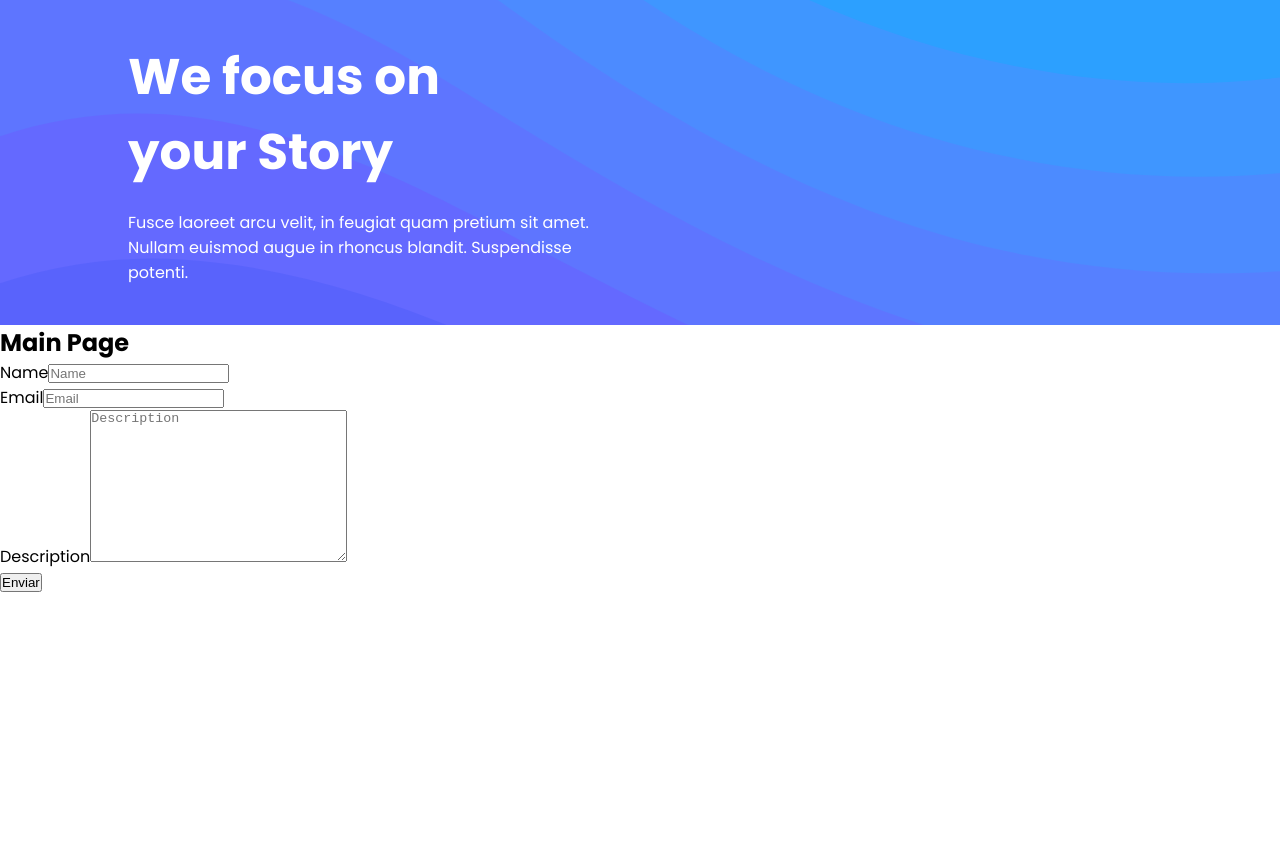
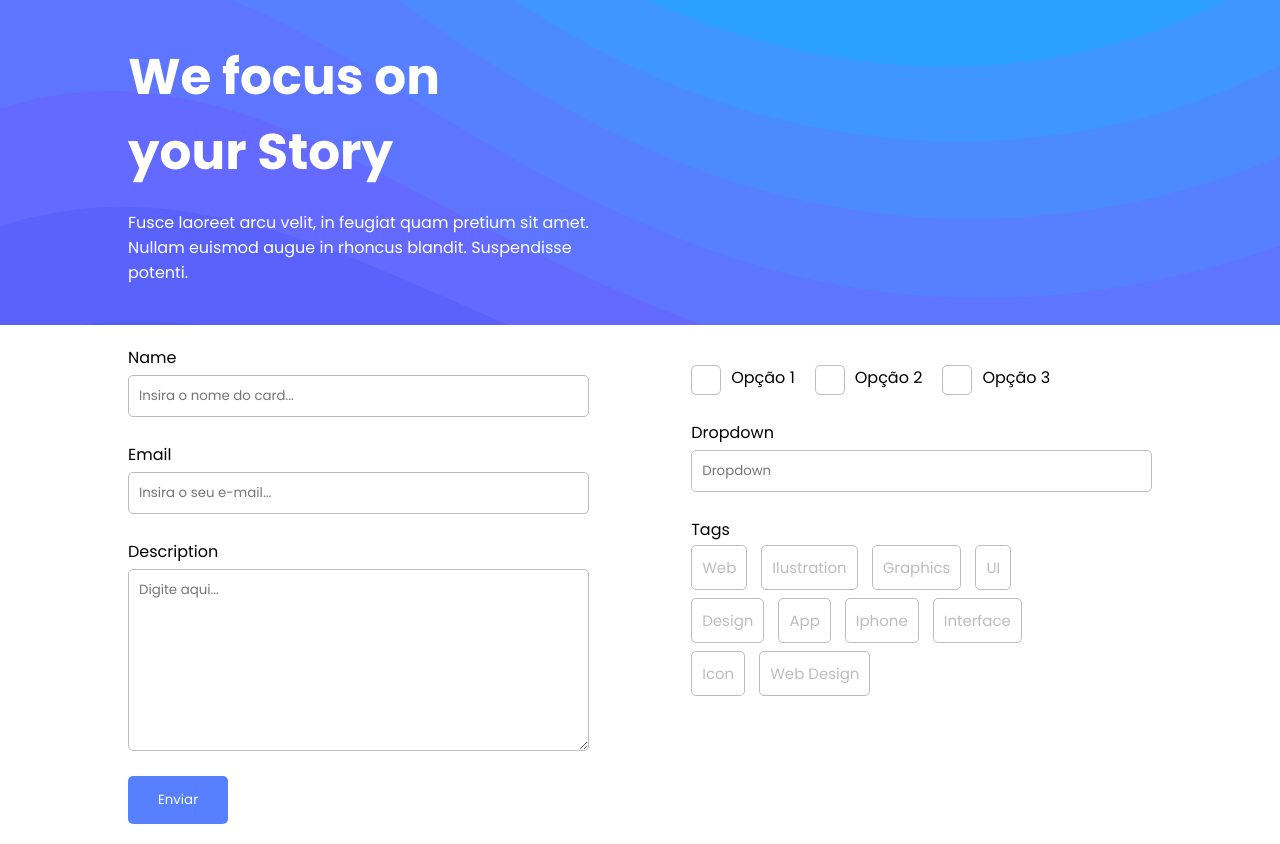
Before and after one commit to tiagolpires/trello-react-node, a React (Create React App) app in the folder client/: page / in a window 1280 px wide. Before the commit the page ends 800 px from the top, so only its background shows below. Built offline with nearby package versions, Linux system fonts and the light colour scheme.

Commit message:
Added Form Style

```diff
--- a/client/src/components/Form/index.js
+++ b/client/src/components/Form/index.js
@@ -47,23 +47,71 @@ const Index = () => {
     }
 
     return (
-        <form onSubmit={onFormSubmit}>
+        <form className="main-form" onSubmit={onFormSubmit}>
             <h2>{sucessfulMessage}</h2>
             <h2>{errorMessage}</h2>
-            <div>
-                <label htmlFor="name">Name</label>
-                <input type="text" name="name" placeholder="Name" value={cardName} onChange={ (e) => setCardName(e.target.value)}/>
-                <p>{cardNameError}</p>
-            </div>
-            <div>
-                <label htmlFor="email">Email</label>
-                <input type="text" name="email" placeholder="Email" value={email} onChange={ (e) => setEmail(e.target.value)}/>
-                <p>{emailError}</p>
-            </div>
-            <div>
-                <label htmlFor="description">Description</label>
-                <textarea name="description" cols="30" rows="10" placeholder="Description" value={desc} onChange={ (e) => setDesc(e.target.value)}></textarea>
-                <p>{descError}</p>
+            <div className="form-content">
+                <div className="left-form">
+                    <div className="input-container">
+                        <label htmlFor="name">Name</label>
+                        <input type="text" name="name" placeholder="Insira o nome do card..." value={cardName} onChange={ (e) => setCardName(e.target.value)}/>
+                        <span className="input-error-message">{cardNameError}</span>
+                    </div>
+                    <div className="input-container">
+                        <label htmlFor="email">Email</label>
+                        <input type="text" name="email" placeholder="Insira o seu e-mail..." value={email} onChange={ (e) => setEmail(e.target.value)}/>
+                        <span className="input-error-message">{emailError}</span>
+                    </div>
+                    <div className="input-container">
+                        <label htmlFor="description">Description</label>
+                        <textarea name="description" cols="30" rows="8" placeholder="Digite aqui..." value={desc} onChange={ (e) => setDesc(e.target.value)}></textarea>
+                        <span className="input-error-message">{descError}</span>
+                    </div>
+                </div>
+                <div className="right-form">
+                    <div className="checkboxs-content">
+                        <div className="checkboxs-container">
+                            <div className="checkbox-container">
+                                <div className="checkbox"></div>
+                                <label htmlFor="option-1">Opção 1</label>
+                            </div>
+                            <div className="checkbox-container">
+                                <div className="checkbox"></div>
+                                <label htmlFor="option-2">Opção 2</label>
+                            </div>
+                            <div className="checkbox-container">
+                                <div className="checkbox"></div>
+                                <label htmlFor="option-3">Opção 3</label>
+                            </div>
+                        </div>
+                        <span className="input-error-message">{emailError}</span>
+                    </div>
+                    <div className="input-container">
+                        <label htmlFor="dropdown">Dropdown</label>
+                        <input type="text" name="dropdown" placeholder="Dropdown"/>
+                        <span className="input-error-message">{emailError}</span>
+                    </div>
+                    <div className="tags-container">
+                        <label className="testtt" htmlFor="tags">Tags</label>
+                        <div className="tag-row">
+                            <div className="tag">Web</div>
+                            <div className="tag">Ilustration</div>
+                            <div className="tag">Graphics</div>
+                            <div className="tag">UI</div>
+                        </div>
+                        <div className="tag-row">
+                            <div className="tag">Design</div>
+                            <div className="tag">App</div>
+                            <div className="tag">Iphone</div>
+                            <div className="tag">Interface</div>
+                        </div>
+                        <div className="tag-row">
+                            <div className="tag">Icon</div>
+                            <div className="tag">Web Design</div>
+                        </div>
+                        <span className="input-error-message">{emailError}</span>
+                    </div>
+                </div>
             </div>
             <button type="submit">Enviar</button>
         </form>
--- a/client/src/components/Form/style.css
+++ b/client/src/components/Form/style.css
@@ -0,0 +1,134 @@
+.form-content {
+    display: flex;
+    justify-content: space-between;
+}
+
+.left-form,
+.right-form {
+    width: 45%;
+}
+
+.right-form {
+    padding-top: 20px;
+}
+
+.input-container {
+    display: flex;
+    flex-direction: column;
+    margin-bottom: 20px;
+}
+
+.input-container label {
+    margin-bottom: 5px;
+}
+
+.input-container input,
+.input-container textarea {
+    padding: 10px;
+    border: 1px solid #BDBDBD;
+    border-radius: 5px;
+    font-family: 'Poppins', sans-serif;
+    outline-color: #5680FF;
+}
+
+.input-error-message {
+    color: red;
+    margin-top: 5px;
+}
+
+.checkboxs-content {
+    display: flex;
+    flex-direction: column;
+    margin-bottom: 20px;
+}
+
+.checkboxs-container {
+    display: flex;
+}
+
+.checkbox-container{
+    display: flex;
+    margin-right: 20px;
+}
+
+.checkbox {
+    width: 30px;
+    height: 30px;
+    border-radius: 5px;
+    border: 1px solid #BDBDBD;
+    cursor: pointer;
+    margin-right: 10px;
+}
+
+.tags-container {
+    display: flex;
+    flex-direction: column;
+}
+
+.tag-row {
+    display: flex;
+}
+
+.tag {
+    padding: 10px;
+    border: 1px solid #BDBDBD;
+    border-radius: 5px;
+    cursor: pointer;
+    margin: 3px 14px 5px 0;
+    color: #BDBDBD;
+    font-size: 15px;
+}
+
+.main-form button {
+    cursor: pointer;
+    border: none;
+    background-color: #5680FF;
+    color: #fff;
+    border-radius: 5px;
+    padding: 14px 30px;
+    font-family: 'Poppins', sans-serif;
+    outline: none;
+}
+
+@media(max-width: 767px) {
+    .form-content {
+        flex-direction: column;
+    }
+
+    .left-form,
+    .right-form {
+        width: 100%
+    }
+
+    .right-form {
+        padding: 0;
+    }
+
+    .tags-container {
+        margin-bottom: 20px;
+    }
+}
+
+@media(max-width: 400px) {
+    .checkboxs-content {
+        margin-bottom: 15px;
+    }
+
+    .checkboxs-container {
+        flex-direction: column;
+    }
+
+    .checkbox-container {
+        margin: 5px 0;
+    }
+
+    .input-container {
+        margin-bottom: 15px;
+    }
+
+    .tag {
+        padding: 7px;
+        margin: 3px 8px 5px 0;
+        font-size: 12px;
+    }
+}
--- a/client/src/pages/Main/index.js
+++ b/client/src/pages/Main/index.js
@@ -6,10 +6,9 @@ const index = () => {
     return (
         <>
             <Header/>
-            <section className="main">
-                <h1>Main Page</h1>
+            <main className="main-content">
                 <Form/>
-            </section>
+            </main>
         </>
     )
 }
--- a/client/src/pages/Main/style.css
+++ b/client/src/pages/Main/style.css
@@ -0,0 +1,5 @@
+.main-content {
+    margin: auto;
+    width: 80%;
+    padding: 20px 0;
+}
```
